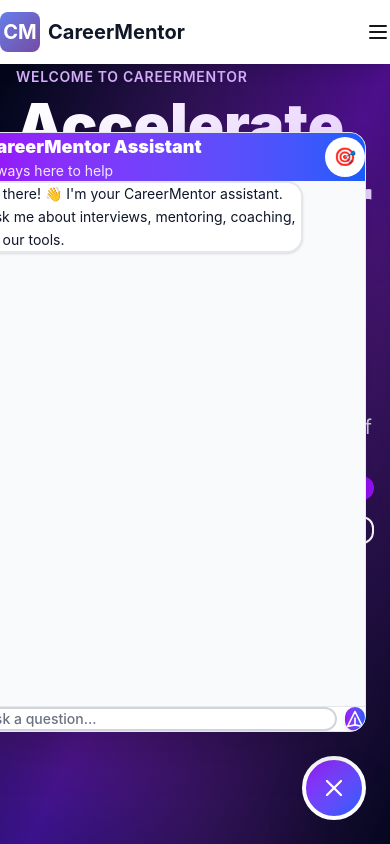
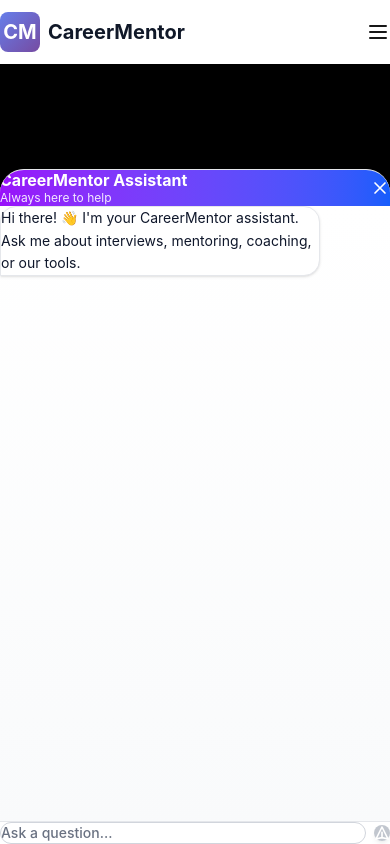
Before and after one commit to MrDan-design/next-custume, a Next.js app: page / in a window 390 px wide. Both pictures are taken after a click on the button 334 px from the left and 788 px from the top of the page. Shown: the top 844 px of the page. Built offline with nearby package versions, Linux system fonts and the light colour scheme.

Commit message:
Redesign chat widget: Fully responsive, improved mobile UX, better colors and spacing

```diff
--- a/src/components/BuddyAssistWidget.tsx
+++ b/src/components/BuddyAssistWidget.tsx
@@ -85,66 +85,77 @@
       {/* Chat Widget Button */}
       <button
         onClick={() => setIsOpen(!isOpen)}
-        className="fixed bottom-6 right-6 z-50 w-16 h-16 rounded-full bg-gradient-to-br from-purple-600 to-blue-600 text-white shadow-2xl hover:shadow-2xl transition-all duration-300 transform hover:scale-110 flex items-center justify-center border-4 border-white"
+        className="fixed bottom-4 right-4 sm:bottom-6 sm:right-6 z-50 w-14 h-14 sm:w-16 sm:h-16 rounded-full bg-gradient-to-br from-purple-600 to-blue-600 text-white shadow-lg hover:shadow-xl transition-all duration-300 transform hover:scale-110 flex items-center justify-center border-4 border-white hover:border-purple-200 active:scale-95"
         title="Chat with CareerMentor Assistant"
+        aria-label="Open chat assistant"
       >
         {isOpen ? (
-          <svg className="w-7 h-7" fill="none" stroke="currentColor" viewBox="0 0 24 24">
-            <path strokeLinecap="round" strokeLinejoin="round" strokeWidth={2} d="M6 18L18 6M6 6l12 12" />
+          <svg className="w-6 h-6 sm:w-7 sm:h-7" fill="none" stroke="currentColor" viewBox="0 0 24 24">
+            <path strokeLinecap="round" strokeLinejoin="round" strokeWidth={2.5} d="M6 18L18 6M6 6l12 12" />
           </svg>
         ) : (
-          <div className="flex flex-col items-center gap-0.5">
-            <svg className="w-6 h-6" fill="none" stroke="currentColor" viewBox="0 0 24 24">
+          <svg className="w-6 h-6 sm:w-7 sm:h-7" fill="none" stroke="currentColor" viewBox="0 0 24 24">
             <path strokeLinecap="round" strokeLinejoin="round" strokeWidth={2} d="M8 12h.01M12 12h.01M16 12h.01M21 12c0 4.418-4.03 8-9 8a9.863 9.863 0 01-4.255-.949L3 20l1.395-3.72C3.512 15.042 3 13.574 3 12c0-4.418 4.03-8 9-8s9 3.582 9 8z" />
           </svg>
-          </div>
         )}
       </button>
 
-      {/* Chat Widget Panel */}
+      {/* Chat Widget Panel - Fully Responsive */}
       {isOpen && (
-        <div className="fixed bottom-28 right-6 z-50 w-96 max-w-sm bg-white rounded-2xl shadow-2xl border border-gray-200 flex flex-col h-[600px] md:h-[700px] overflow-hidden">
+        <>
+          {/* Mobile backdrop */}
+          <div
+            className="fixed inset-0 sm:hidden z-40 bg-black bg-opacity-30 transition-opacity duration-300"
+            onClick={() => setIsOpen(false)}
+          />
+
+          {/* Chat Panel */}
+          <div className="fixed bottom-0 left-0 right-0 sm:bottom-auto sm:right-4 sm:left-auto z-50 sm:top-auto w-full sm:w-80 md:w-96 max-w-full bg-white rounded-t-3xl sm:rounded-2xl shadow-2xl border-t sm:border border-gray-200 flex flex-col h-[80vh] sm:h-[600px] md:h-[650px] overflow-hidden">
             {/* Header */}
-          <div className="bg-gradient-to-r from-purple-600 to-blue-600 text-white p-6 flex-shrink-0">
-            <div className="flex items-center justify-between mb-2">
-              <div>
-                <h3 className="font-black text-lg">CareerMentor Assistant</h3>
-                <p className="text-sm text-purple-100">Always here to help</p>
+            <div className="bg-gradient-to-r from-purple-600 to-blue-600 text-white px-4 sm:px-6 py-4 sm:py-5 flex-shrink-0 flex items-center justify-between">
+              <div className="flex-1">
+                <h3 className="font-bold text-base sm:text-lg leading-tight">CareerMentor Assistant</h3>
+                <p className="text-xs sm:text-sm text-purple-100 mt-1">Always here to help</p>
               </div>
-              <div className="w-10 h-10 rounded-full bg-white bg-opacity-20 flex items-center justify-center text-lg">
-                🎯
-              </div>
-            </div>
+              <button
+                onClick={() => setIsOpen(false)}
+                className="sm:hidden ml-2 p-2 hover:bg-white hover:bg-opacity-20 rounded-lg transition"
+                aria-label="Close chat"
+              >
+                <svg className="w-5 h-5" fill="none" stroke="currentColor" viewBox="0 0 24 24">
+                  <path strokeLinecap="round" strokeLinejoin="round" strokeWidth={2} d="M6 18L18 6M6 6l12 12" />
+                </svg>
+              </button>
             </div>
 
             {/* Messages Container */}
-          <div className="flex-1 overflow-y-auto p-6 space-y-4 bg-gray-50">
+            <div className="flex-1 overflow-y-auto p-3 sm:p-4 space-y-3 sm:space-y-4 bg-gradient-to-b from-white to-gray-50">
               {messages.map((msg, idx) => (
-              <div key={idx} className={`flex ${msg.type === 'user' ? 'justify-end' : 'justify-start'}`}>
+                <div key={idx} className={`flex ${msg.type === 'user' ? 'justify-end' : 'justify-start'} animate-fadeIn`}>
                   <div
-                  className={`max-w-xs lg:max-w-md px-5 py-3 rounded-2xl ${
+                    className={`max-w-xs px-3 sm:px-4 py-2 sm:py-3 rounded-2xl text-sm sm:text-base leading-relaxed ${
                       msg.type === 'user'
                         ? 'bg-gradient-to-r from-purple-600 to-blue-600 text-white rounded-br-none shadow-md'
-                      : 'bg-white text-slate-900 rounded-bl-none border-2 border-gray-200 shadow-sm'
+                        : 'bg-white text-slate-900 rounded-bl-none border border-gray-200 shadow-sm'
                     }`}
                   >
-                  <p className={`text-sm leading-relaxed ${msg.type === 'user' ? 'text-white' : 'text-slate-900'}`}>
-                    {msg.content}
-                  </p>
+                    <p className="break-words whitespace-pre-wrap">{msg.content}</p>
                     {msg.results && msg.results.length > 0 && (
-                    <div className="mt-4 space-y-2 pt-4 border-t border-gray-300">
+                      <div className="mt-2 sm:mt-3 space-y-2 pt-2 sm:pt-3 border-t border-gray-300">
                         {msg.results.map((result, i) => (
                           <a
                             key={i}
                             href={result.url}
-                          className="flex items-start gap-2 p-3 rounded-lg bg-gray-100 hover:bg-gradient-to-r hover:from-purple-100 hover:to-blue-100 transition group"
+                            target="_blank"
+                            rel="noopener noreferrer"
+                            className="flex items-start gap-2 p-2 rounded-lg bg-gradient-to-r from-purple-50 to-blue-50 hover:from-purple-100 hover:to-blue-100 transition group"
                           >
-                          <span className="text-lg flex-shrink-0">📌</span>
-                          <div>
-                            <p className="font-bold text-slate-900 text-xs group-hover:text-purple-600 transition">
+                            <span className="text-base flex-shrink-0 mt-0.5">📌</span>
+                            <div className="flex-1 min-w-0">
+                              <p className="font-bold text-slate-900 text-xs group-hover:text-purple-600 transition break-words">
                                 {result.title}
                               </p>
-                            <p className="text-xs text-gray-600 line-clamp-2">{result.content.substring(0, 60)}...</p>
+                              <p className="text-xs text-gray-600 line-clamp-2 break-words">{result.content.substring(0, 60)}...</p>
                             </div>
                           </a>
                         ))}
@@ -154,9 +165,9 @@
                 </div>
               ))}
               {isLoading && (
-              <div className="flex justify-start">
-                <div className="bg-white border-2 border-gray-200 text-slate-900 px-5 py-3 rounded-2xl rounded-bl-none shadow-sm">
-                  <div className="flex gap-2 items-center">
+                <div className="flex justify-start animate-fadeIn">
+                  <div className="bg-white border border-gray-200 text-slate-900 px-4 py-3 rounded-2xl rounded-bl-none shadow-sm">
+                    <div className="flex gap-1.5 items-center">
                       <div className="w-2 h-2 bg-purple-600 rounded-full animate-bounce"></div>
                       <div className="w-2 h-2 bg-purple-600 rounded-full animate-bounce" style={{ animationDelay: '0.1s' }}></div>
                       <div className="w-2 h-2 bg-purple-600 rounded-full animate-bounce" style={{ animationDelay: '0.2s' }}></div>
@@ -168,29 +179,49 @@
             </div>
 
             {/* Input Area */}
-          <form onSubmit={handleSendMessage} className="border-t border-gray-200 p-4 bg-white flex-shrink-0">
-            <div className="flex gap-2">
+            <form onSubmit={handleSendMessage} className="border-t border-gray-200 px-3 sm:px-4 py-3 sm:py-4 bg-white flex-shrink-0">
+              <div className="flex gap-2 items-center">
                 <input
                   type="text"
                   value={input}
                   onChange={(e) => setInput(e.target.value)}
                   placeholder="Ask a question..."
-                className="flex-1 px-4 py-3 rounded-xl border-2 border-gray-300 focus:border-purple-500 focus:outline-none text-sm text-slate-900 placeholder-gray-500 font-medium transition"
+                  className="flex-1 px-3 sm:px-4 py-2 sm:py-2.5 rounded-xl border border-gray-300 focus:border-purple-500 focus:outline-none focus:ring-2 focus:ring-purple-200 text-sm bg-white text-slate-900 placeholder-gray-500 font-medium transition"
                   disabled={isLoading}
+                  aria-label="Message input"
                 />
                 <button
                   type="submit"
-                disabled={isLoading}
-                className="bg-gradient-to-r from-purple-600 to-blue-600 hover:from-purple-700 hover:to-blue-700 text-white px-4 py-3 rounded-xl transition disabled:opacity-50 font-bold text-sm shadow-md transform hover:scale-105"
+                  disabled={isLoading || !input.trim()}
+                  className="bg-gradient-to-r from-purple-600 to-blue-600 hover:from-purple-700 hover:to-blue-700 disabled:from-gray-400 disabled:to-gray-400 text-white px-3 sm:px-4 py-2 sm:py-2.5 rounded-xl transition disabled:opacity-60 disabled:cursor-not-allowed font-bold text-sm shadow-md transform hover:scale-105 active:scale-95 flex items-center justify-center flex-shrink-0"
+                  aria-label="Send message"
+                  title={isLoading ? 'Loading...' : 'Send message'}
                 >
-                <svg className="w-5 h-5" fill="none" stroke="currentColor" viewBox="0 0 24 24">
-                  <path strokeLinecap="round" strokeLinejoin="round" strokeWidth={2} d="M12 19l9 2-9-18-9 18 9-2zm0 0v-8" />
+                  <svg className="w-4 h-4 sm:w-5 sm:h-5" fill="none" stroke="currentColor" viewBox="0 0 24 24">
+                    <path strokeLinecap="round" strokeLinejoin="round" strokeWidth={2.5} d="M12 19l9 2-9-18-9 18 9-2zm0 0v-8" />
                   </svg>
                 </button>
               </div>
             </form>
           </div>
+        </>
       )}
+
+      <style jsx>{`
+        @keyframes fadeIn {
+          from {
+            opacity: 0;
+            transform: translateY(10px);
+          }
+          to {
+            opacity: 1;
+            transform: translateY(0);
+          }
+        }
+        .animate-fadeIn {
+          animation: fadeIn 0.3s ease-out;
+        }
+      `}</style>
     </>
   );
 }
```
Lines whose indentation alone changed are shown as unchanged.
